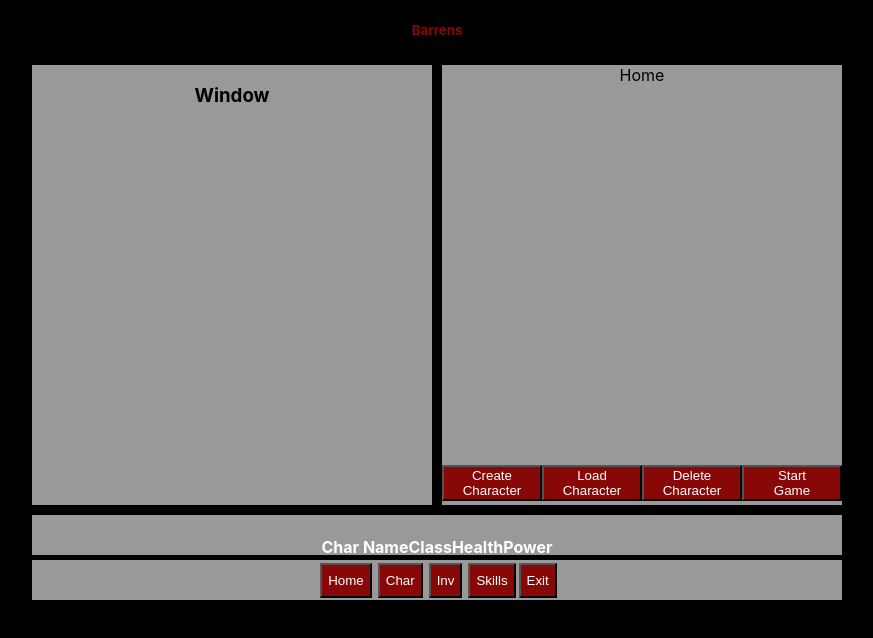
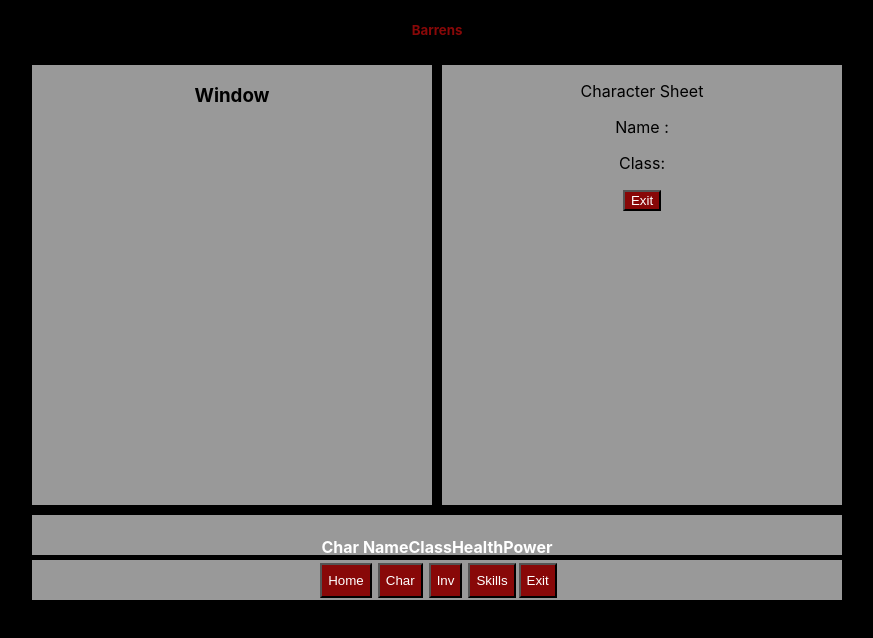
Before and after one commit to wkpescherine/Projects-2025-, a React (Create React App) app in the folder barrens/: page /viewport in a window 1280 px wide. Both pictures are taken after a click on the button "Char". Shown: the top 638 px of the page, without its empty margins (203-1076 px from the left). Built offline with nearby package versions, Linux system fonts and the light colour scheme.

Commit message:
022725 Barren(0.10)     : Added Character View                         : Added Inventory View                         : Added Skills View

```diff
--- a/barrens/src/actionbar.js
+++ b/barrens/src/actionbar.js
@@ -14,14 +14,24 @@ function Actionbar(){
         setGlobalActionPort("Home")
     }
 
+    function setResponseChar(){
+        setGlobalActionPort("Character")
+    }
 
+    function setResponseInv(){
+        setGlobalActionPort("Inventory")
+    }
+
+    function setResponseSkills(){
+        setGlobalActionPort("Skills")
+    }
 
     return(
         <div style={{width:"810px", height:"40px", background:"#999", margin:"5px"}}>
             <button style={{height:"35px", margin: "3px"}} onClick={setResponseHome}>Home</button>
-            <button style={{height:"35px", margin: "3px"}}>Char</button>
-            <button style={{height:"35px", margin: "3px"}}>Inv</button>
-            <button style={{height:"35px", margin: "3px"}}>Skills</button>
+            <button style={{height:"35px", margin: "3px"}} onClick={setResponseChar}>Char</button>
+            <button style={{height:"35px", margin: "3px"}} onClick={setResponseInv}>Inv</button>
+            <button style={{height:"35px", margin: "3px"}} onClick={setResponseSkills}>Skills</button>
             <button style={{height:"35px", marginTop: "3px"}} onClick={RedirectToTitle}>Exit</button>
         </div>
     );
--- a/barrens/src/actionport.js
+++ b/barrens/src/actionport.js
@@ -3,6 +3,9 @@ import { useState , useContext} from 'react';
 import Home from "./home"
 import Adventure from "./adventure"
 import MyContext from "./myContext"
+import Character from "./character"
+import Inventory from "./inventory"
+import Skills from "./skills"
 
 function Actionport(){
     const {globalActionPort, setGlobalActionPort} = useContext(MyContext);
@@ -11,6 +14,9 @@ function Actionport(){
         <div style={{width:"400px", background:"#999", margin:"5px"}}>
             {globalActionPort === "Home" && <Home/>}
             {globalActionPort === "Adventure" && <Adventure/>}
+            {globalActionPort === "Character" && <Character/>}
+            {globalActionPort === "Inventory" && <Inventory/>}
+            {globalActionPort === "Skills" && <Skills/>}
         </div>
     );
 }
--- /dev/null
+++ b/barrens/src/character.js
@@ -0,0 +1,22 @@
+import React, {useState, useContext} from 'react';
+
+import MyContext from "./myContext"
+
+function Character(){
+    const {globalActionPort, setGlobalActionPort} = useContext(MyContext);
+
+    function exitCharacterView(){
+        setGlobalActionPort("Adventure")
+    }
+
+    return(
+        <div>
+            <p>Character Sheet</p>
+            <p>Name :</p>
+            <p>Class:</p>
+            <button onClick={exitCharacterView}>Exit</button>
+        </div>
+    )
+}
+
+export default Character;
--- /dev/null
+++ b/barrens/src/inventory.js
@@ -0,0 +1,22 @@
+import React, {useState, useContext} from 'react';
+
+import MyContext from "./myContext"
+
+function Inventory(){
+    const {globalActionPort, setGlobalActionPort} = useContext(MyContext);
+
+    function exitInventoryView(){
+        setGlobalActionPort("Adventure")
+    }
+
+    return(
+        <div>
+            <p>Character Inventory</p>
+            <p>Head :</p>
+            <p>Body :</p>
+            <button onClick={exitInventoryView}>Exit</button>
+        </div>
+    )
+}
+
+export default Inventory;
--- /dev/null
+++ b/barrens/src/skills.js
@@ -0,0 +1,23 @@
+import React, {useState, useContext} from 'react';
+
+import MyContext from "./myContext"
+
+function Skills(){
+    const {globalActionPort, setGlobalActionPort} = useContext(MyContext);
+
+    function exitSkillsView(){
+        setGlobalActionPort("Adventure")
+    }
+
+    return(
+        <div>
+            <p>Character Skills</p>
+            <p>Skill Name:</p>
+            <p>Desc :</p>
+            <p>Effect: </p>
+            <button onClick={exitSkillsView}>Exit</button>
+        </div>
+    )
+}
+
+export default Skills;
```
Also changed, not shown: 1 other file (tests, documents, lock files or other folders).
